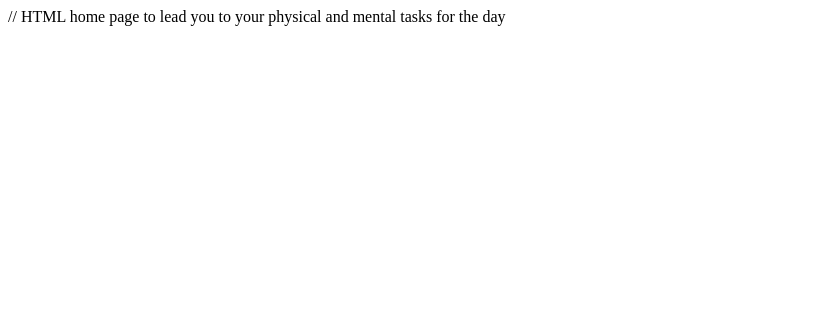
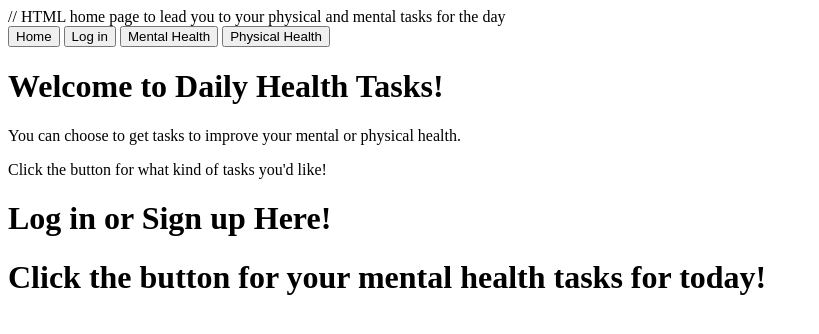
Before and after one commit to sprocopii/a99-toliman, a website: page public/index.html in a window 1280 px wide. Shown: the whole page, without its empty margins (0-819 px from the left). Drawn offline with Linux system fonts and the light colour scheme.

Commit message:
beginning home html

```diff
--- a/public/index.html
+++ b/public/index.html
@@ -1 +1,44 @@
 // HTML home page  to lead you to your physical and mental tasks for the day
+<!DOCTYPE html>
+<html lang=""en>
+    <head>
+        <meta charset="UTF-8">
+        <meta name="viewport" content="width=device-width, initial-scale=1.0">
+        <meta http-equiv="X-UA-Compatible" content="ie=edge">
+        <title>Daily Tasks For your Health</title>
+    </head>
+    <body>
+        <nav>
+            <button id="homenav" onclick="homeNav()" class="active">Home</button>
+            <button id="loginnav" onclick="loginNav()">Log in</button>
+            <button id="mentalnav" onclick="mentalNav()">Mental Health</button>
+            <button id="physicalnav" onclick="physicalNav()">Physical Health</button>
+        </nav>
+
+        <div class="container">
+            <!-- home page -->
+            <div id="home" class="active">
+                <h1>Welcome to Daily Health Tasks!</h1>
+                <p>You can choose to get tasks to improve your mental or physical health.</p>
+                <p>Click the button for what kind of tasks you'd like!</p>
+            </div>
+
+            <!-- log-in -->
+            <div id="login" class="inactive">
+                <h1>Log in or Sign up Here!</h1>
+                <!-- html for login page -->
+            </div>
+
+            <!-- mental health -->
+            <div id="mentalhealth" class="inactive">
+                <h1>Click the button for your mental health tasks for today!</h1>
+                <!-- html for mental health page -->
+            </div>
+
+            <!-- physical health -->
+            <div id="physical health" class="inactive">
+
+            </div>
+        </div>
+    </body>
+</html>
```
